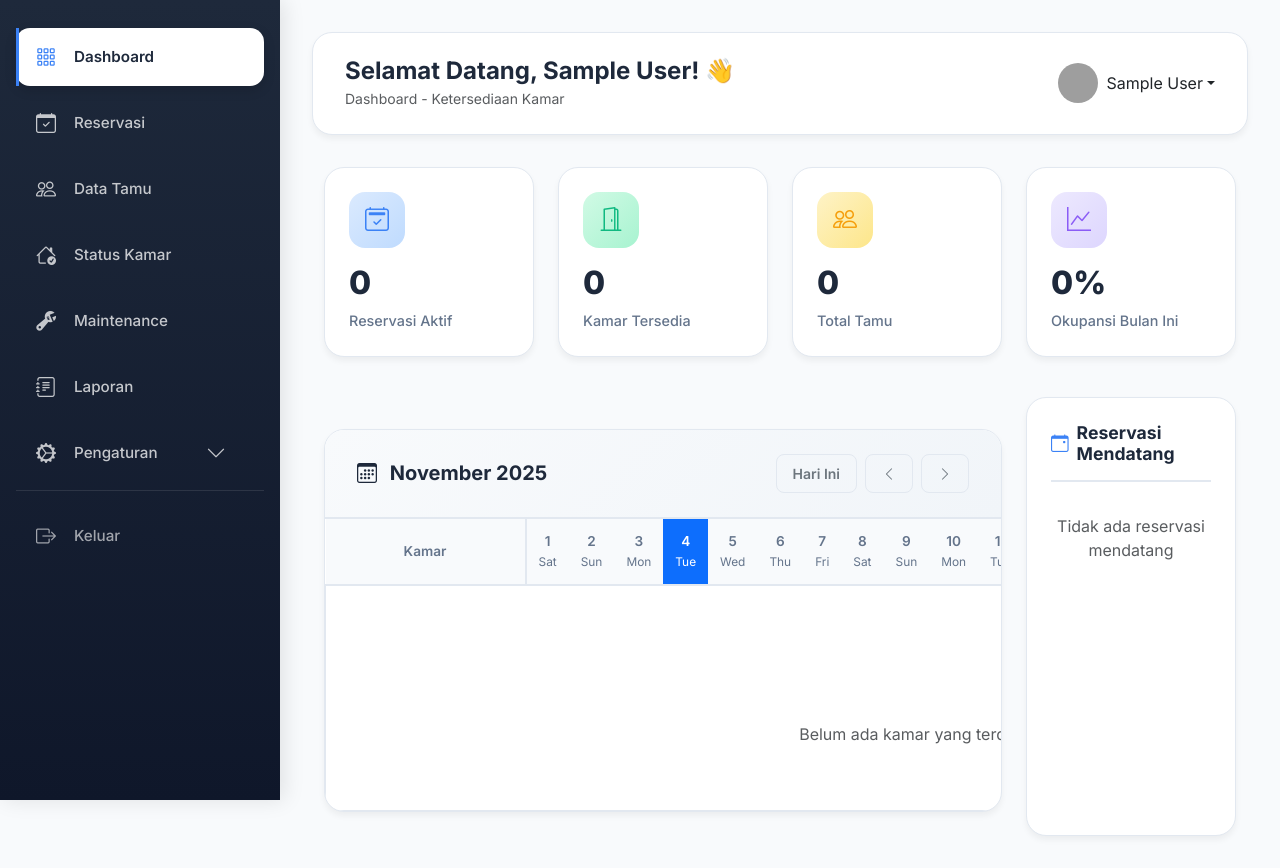
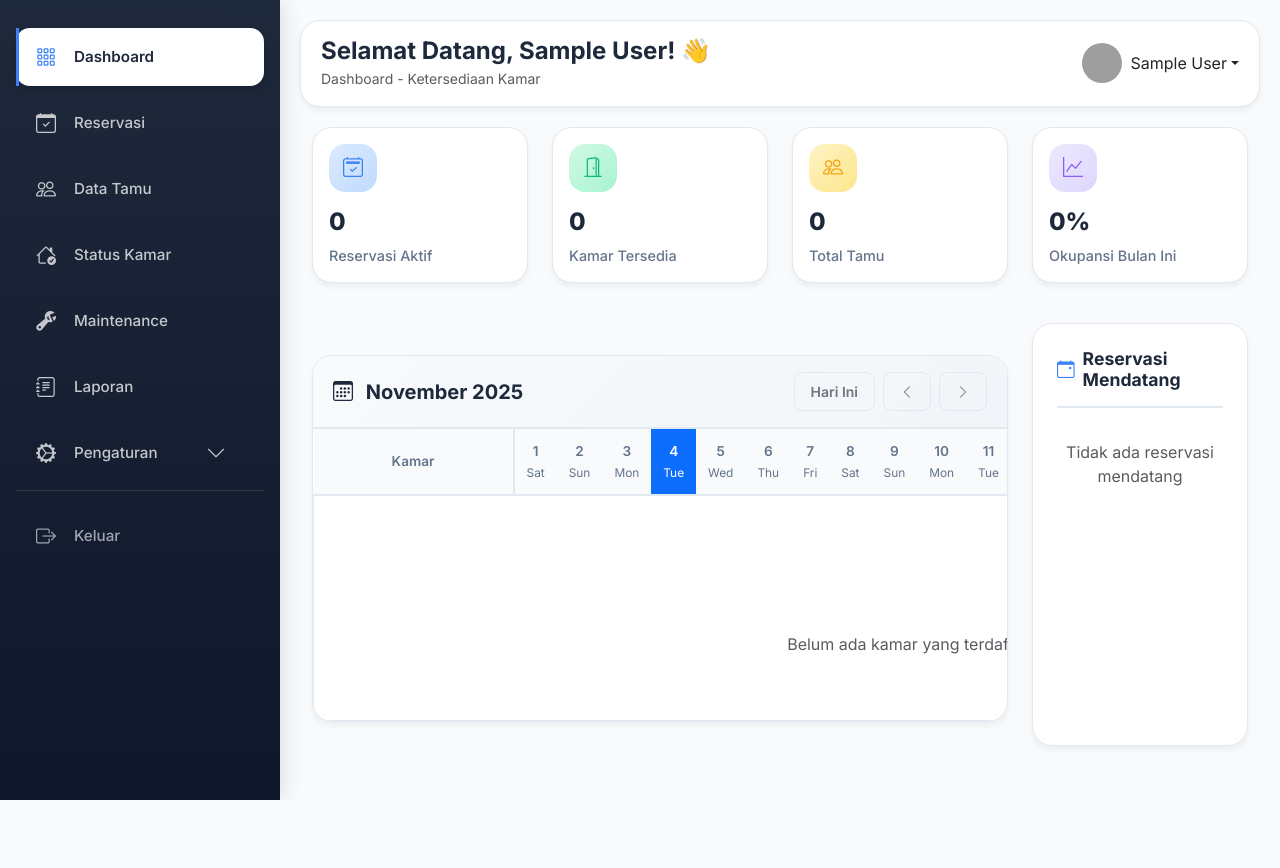
Before and after one commit to riskinurhadi/naretabyrnara, a PHP site: page /homiq/dashboard.php in a window 1280 px wide. After the commit the page ends 800 px from the top, so only its background shows below. Run offline with PHP 8.4, Linux system fonts and the light colour scheme; the visitor is signed in with stand-in values (Sample User, id 1); data that the repository does not hold is empty; grey boxes are pictures that could not be loaded.

Commit message:
modified:   homiq/dashboard.php

```diff
--- a/homiq/dashboard.php
+++ b/homiq/dashboard.php
@@ -262,7 +262,7 @@ $koneksi->close();
         /* MAIN CONTENT */
         #main-content {
             margin-left: 0;
-            padding: 2rem;
+            padding: 1.5rem;
             transition: margin-left 0.3s ease;
             width: 100%;
             max-width: 100%;
@@ -285,10 +285,10 @@ $koneksi->close();
         /* HEADER */
         .main-header {
             background: var(--bg-white);
-            padding: 1.5rem 2rem;
+            padding: 1.25rem 1.5rem;
             border-radius: 1.25rem;
             box-shadow: 0 4px 6px rgba(0, 0, 0, 0.05);
-            margin-bottom: 2rem;
+            margin-bottom: 1.5rem;
             border: 1px solid var(--border-color);
             width: 100%;
             max-width: 100%;
@@ -321,7 +321,7 @@ $koneksi->close();
         .stat-card {
             background: var(--bg-white);
             border-radius: 1.25rem;
-            padding: 1.5rem;
+            padding: 1.25rem;
             box-shadow: 0 4px 6px rgba(0, 0, 0, 0.05);
             border: 1px solid var(--border-color);
             height: 100%;
@@ -350,7 +350,7 @@ $koneksi->close();
         .stat-icon-circle.purple { background: linear-gradient(135deg, #ede9fe 0%, #ddd6fe 100%); color: #8b5cf6; }
 
         .stat-card h3 {
-            font-size: 2rem;
+            font-size: 1.75rem;
             font-weight: 800;
             margin: 0;
             color: var(--text-dark);
@@ -402,7 +402,7 @@ $koneksi->close();
         }
 
         .calendar-header {
-            padding: 1.5rem 2rem;
+            padding: 1.125rem 1.5rem;
             border-bottom: 2px solid var(--border-color);
             display: flex;
             justify-content: space-between;
@@ -491,9 +491,9 @@ $koneksi->close();
             padding: 0.5rem;
             border: 1px solid var(--border-color);
             vertical-align: top;
-            min-width: 100px;
-            max-width: 120px;
-            width: 120px;
+            min-width: 90px;
+            max-width: 110px;
+            width: 110px;
         }
 
         .room-name-cell {
@@ -506,9 +506,9 @@ $koneksi->close();
             z-index: 15;
             border-right: 2px solid var(--border-color);
             box-shadow: 2px 0 4px rgba(0, 0, 0, 0.1);
-            min-width: 200px;
-            max-width: 200px;
-            width: 200px;
+            min-width: 180px;
+            max-width: 180px;
+            width: 180px;
         }
 
         .room-name-cell small {
@@ -550,6 +550,19 @@ $koneksi->close();
                 width: 150px;
                 font-size: 0.8rem;
             }
+        }
+
+        /* Laptop compact sizing */
+        @media (max-width: 1440px) {
+            #main-content { padding: 1.25rem; }
+            .main-header { padding: 1rem 1.25rem; margin-bottom: 1.25rem; }
+            .stat-card { padding: 1rem; }
+            .stat-card h3 { font-size: 1.5rem; }
+            .stat-icon-circle { width: 48px; height: 48px; font-size: 1.25rem; }
+            .calendar-header { padding: 1rem 1.25rem; }
+            .calendar-table td { min-width: 85px; max-width: 100px; width: 100px; }
+            .room-name-cell { min-width: 160px; max-width: 160px; width: 160px; }
+            .calendar-day { min-height: 70px; }
         }
 
         .calendar-day-number {
```
